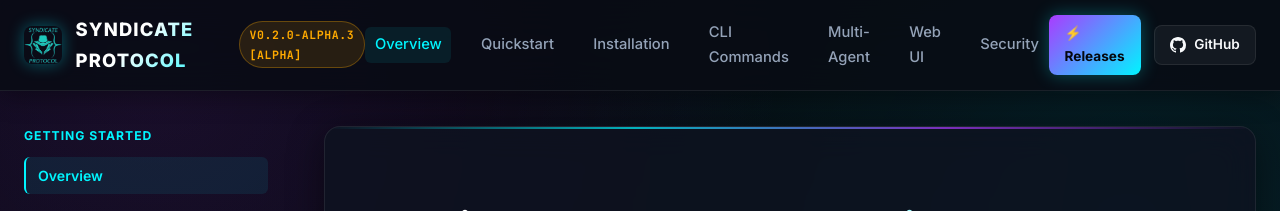
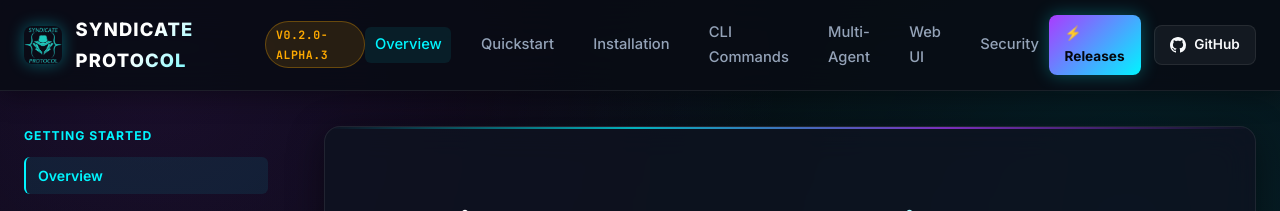
Before and after one commit to Syndicate-Protocol/syndicate-protocol, a Jekyll site: the page built from docs/index.md, in a window 1280 px wide. Shown: the top 211 px of the page. Built offline with Jekyll 4.4.1, drawn with Linux system fonts in a browser that asks for light colours.

Commit message:
chore(sync): mirror public protocol kit and documentation from monorepo

```diff
--- a/docs/_layouts/default.html
+++ b/docs/_layouts/default.html
@@ -31,7 +31,7 @@
       <a href="{{ '/' | relative_url }}" class="brand-wrapper">
         <img src="{{ '/images/syndicate-protocol.png' | relative_url }}" alt="Syndicate Protocol Logo" class="brand-logo">
         <span class="brand-title">SYNDICATE PROTOCOL</span>
-        <span class="release-pill">v0.2.0-alpha.3 [ALPHA]</span>
+        <span class="release-pill">v0.2.0-alpha.3</span>
       </a>
 
       <nav class="header-nav">
```
